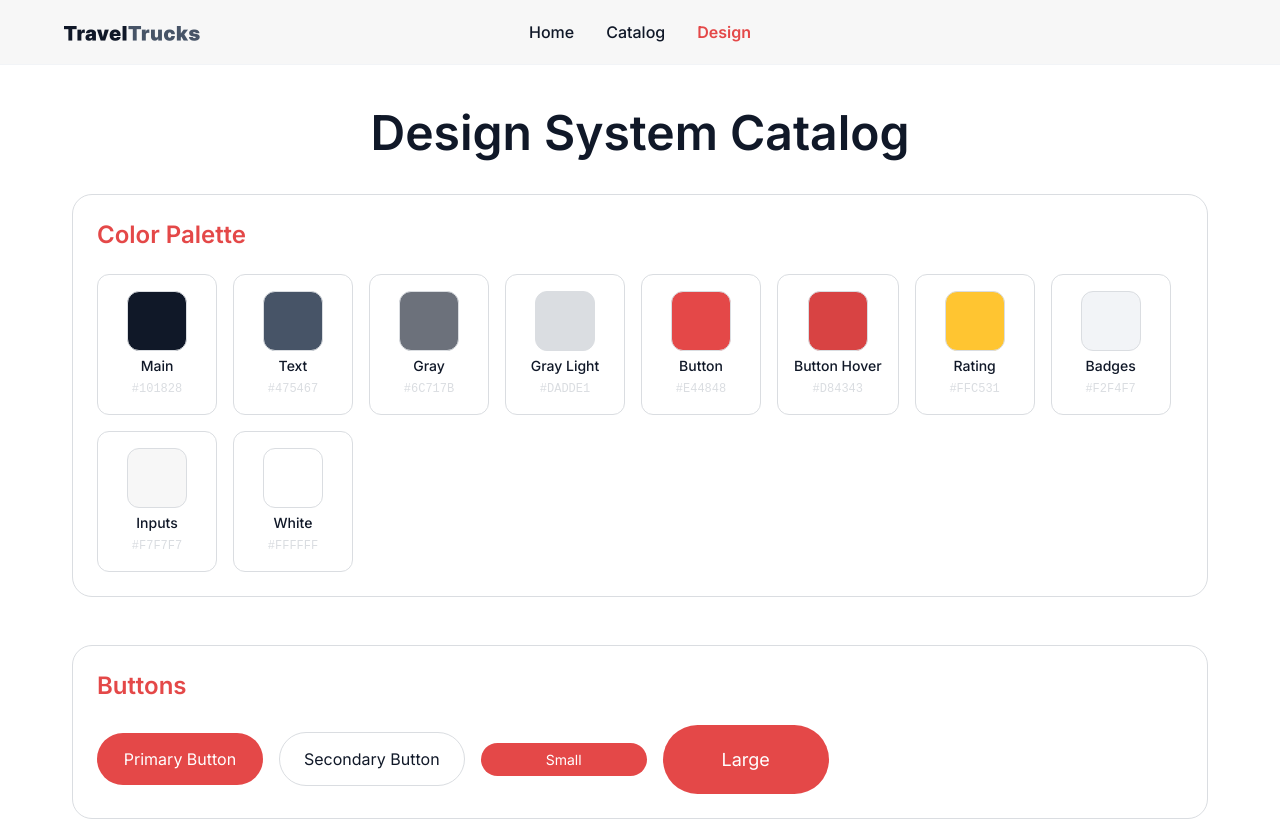
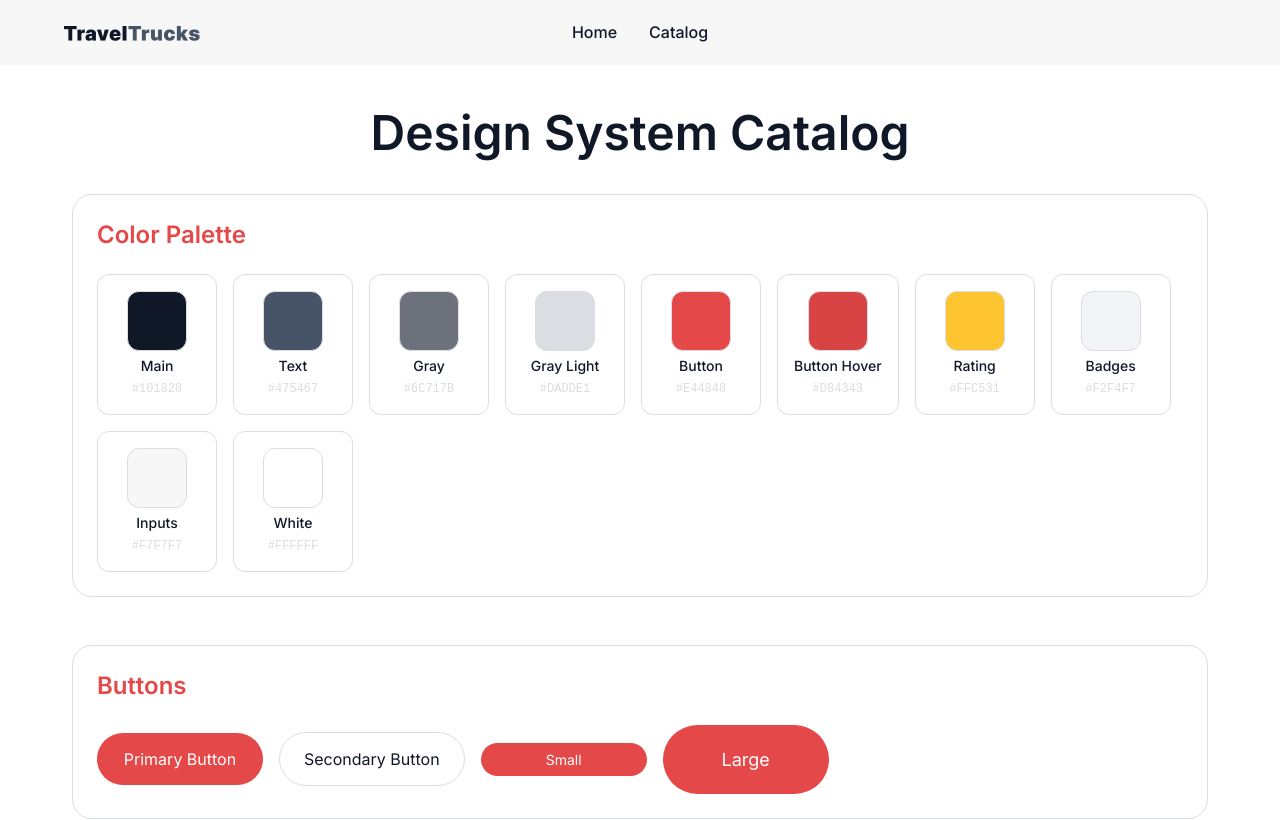
Before and after one commit to InnaKuts/travel-trucks, a React (Vite) app: page /design in a window 1280 px wide. Shown: the top 820 px of the page. Built offline with nearby package versions, Linux system fonts and the light colour scheme.

Commit message:
pages lazy loading

```diff
--- a/src/App.jsx
+++ b/src/App.jsx
@@ -1,24 +1,48 @@
+import React, { Suspense } from "react";
 import { BrowserRouter as Router, Routes, Route } from "react-router-dom";
 import { Provider } from "react-redux";
 import { Toaster } from "react-hot-toast";
 import { store } from "./store";
-import Home from "./pages/Home/Home";
-import Catalog from "./pages/Catalog/Catalog";
-import Details from "./pages/Details/Details";
-import DesignCatalog from "./pages/DesignCatalog/DesignCatalog";
+import Loader from "./components/common/Loader/Loader";
 import "./App.css";
+
+// Lazy load pages for better performance
+const Home = React.lazy(() => import("./pages/Home/Home"));
+const Catalog = React.lazy(() => import("./pages/Catalog/Catalog"));
+const Details = React.lazy(() => import("./pages/Details/Details"));
+const DesignCatalog = React.lazy(() =>
+  import("./pages/DesignCatalog/DesignCatalog")
+);
+
+// Suspense fallback component
+const PageLoader = () => (
+  <div
+    style={{
+      display: "flex",
+      justifyContent: "center",
+      alignItems: "center",
+      minHeight: "100vh",
+      flexDirection: "column",
+      gap: "16px",
+    }}
+  >
+    <Loader text="Loading page..." />
+  </div>
+);
 
 function App() {
   return (
     <Provider store={store}>
       <Router>
         <div className="App">
+          <Suspense fallback={<PageLoader />}>
             <Routes>
               <Route path="/" element={<Home />} />
               <Route path="/catalog" element={<Catalog />} />
               <Route path="/catalog/:id" element={<Details />} />
               <Route path="/design" element={<DesignCatalog />} />
             </Routes>
+          </Suspense>
           <Toaster
             position="top-right"
             toastOptions={{
--- a/src/components/features/AppNavigation/AppNavigation.jsx
+++ b/src/components/features/AppNavigation/AppNavigation.jsx
@@ -34,14 +34,6 @@ const AppNavigation = ({ className = "" }) => {
         >
           Catalog
         </NavLink>
-        <NavLink
-          to="/design"
-          className={({ isActive }) =>
-            isActive ? `${styles.menuItem} ${styles.active}` : styles.menuItem
-          }
-        >
-          Design
-        </NavLink>
       </nav>
 
       <div className={styles.spacerRight}></div>
```
Lines whose indentation alone changed are shown as unchanged.
